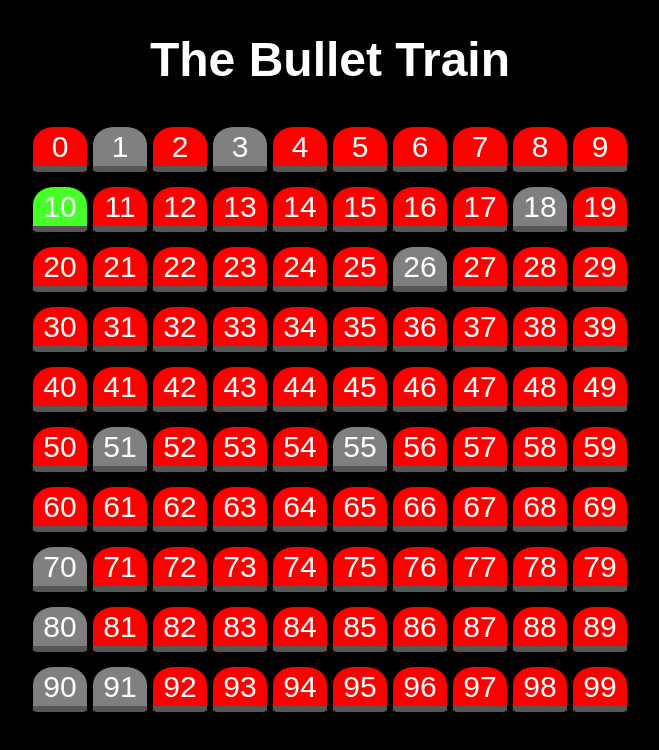
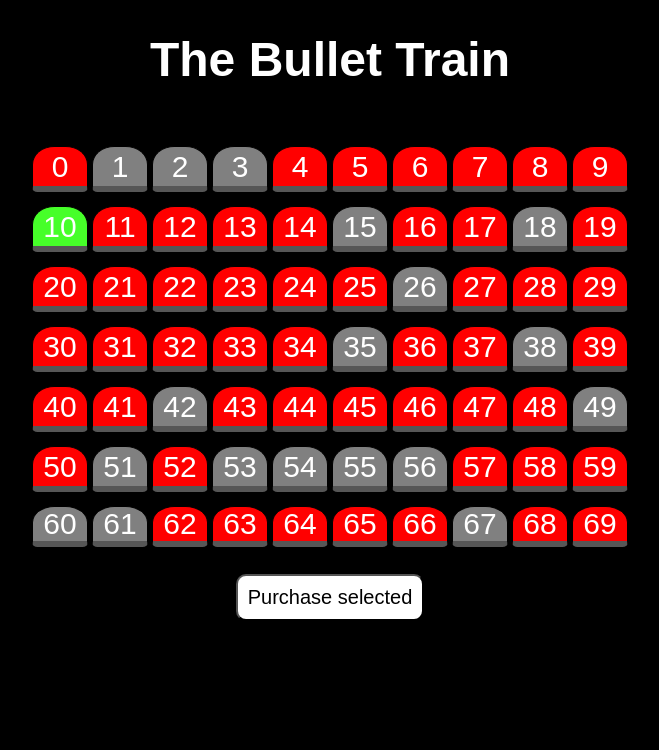
Before and after one commit to dnitra/cinema_seats, a plain HTML site: page index.html in a window 1280 px wide. Both pictures are taken after a click on the element "10". Shown: the whole page, without its empty margins (310-969 px from the left). Drawn offline with Linux system fonts and the light colour scheme.

Commit message:
improved styling, added button

```diff
--- a/index.html
+++ b/index.html
@@ -13,6 +13,9 @@
     <h1>The Bullet Train</h1>
     <div class="container"></div>
 
+
+    <button>Purchase selected</button>
+
     <form class="purchase">
 
     </form>
--- a/script.js
+++ b/script.js
@@ -1,11 +1,13 @@
 const container = document.querySelector(".container");
-let nRows = 10;
+const form = document.querySelector("form");
+let nRows = 7;
 let nColumns = 10;
 // nRows++
 // nColumns++
 let random = () => {
   let number = Math.round(Math.random() * 10);
-  if (number <= 8) return "red";
+  if (number <= 6) return "occupied";
+  else return "";
 };
 for (let i = 0; i < nRows * nColumns; i++) {
   container.innerHTML += `<div  class="item ${random()}"><p>${i}</p></div>`;
@@ -19,6 +21,21 @@ const getSeatNumber = (number) => {
   return `${row(number)}${column(number)}`;
 };
 
+container.addEventListener("mouseover", () => {
+    items.forEach((item) => {
+
+    if (item.classList.contains("occupied")) {
+      item.classList.add("scaled");
+    }
+  });
+});
+container.addEventListener("mouseleave", () => {
+  items.forEach((item) => {
+    if (item.classList.contains("scaled")) {
+      item.classList.remove("scaled");
+    }
+  });
+});
 items.forEach((item) =>
   item.addEventListener("mouseover", (event) => {
     if (!isNaN(event.target.firstChild.textContent[0])) {
@@ -35,14 +52,16 @@ items.forEach((item) =>
     item.target.firstChild.textContent = oldNumber;
   })
 );
-items.forEach(
-  (item) =>
-    (item.onclick = function (event) {
-      console.log(this);
-      if (!this.classList.contains("selected")) {
-        this.classList.add("selected");
-      } else {
-        this.classList.remove("selected");
-      }
+items.forEach((item) => {
+    item.addEventListener("click", function (event) {
+        console.log(this);
+        if (
+            !this.classList.contains("selected") &&
+            !this.classList.contains("occupied")
+        ) {
+            this.classList.add("selected");
+        } else {
+            this.classList.remove("selected");
+        }
     })
-);
+});
--- a/style.css
+++ b/style.css
@@ -10,6 +10,9 @@ body {
   margin: 0;
   background-color: black;
   font-family: sans-serif;
+  display: flex;
+  flex-direction: column;
+  align-items: center;
 }
 
 .container {
@@ -17,7 +20,7 @@ body {
   width: 600px;
 
   display: grid;
-  grid-template-rows: repeat(10, 60px);
+  grid-template-rows: repeat(6, 60px);
   grid-template-columns: repeat(10, 60px);
   transition: 0.5s;
 }
@@ -39,10 +42,6 @@ body {
   align-items: center;
   border-bottom: 6px solid rgb(86, 86, 86);
 }
-.container:hover .item:not(:hover) {
-  scale: 0.8;
-  opacity: 0.5;
-}
 
 .item:hover {
   cursor: pointer;
@@ -50,25 +49,38 @@ body {
   opacity: 1;
 }
 
-p{
+p {
   transition: 0.5s;
   margin: 0;
 }
-.bottom{
+.bottom {
   background-color: rgb(77, 77, 77);
   width: 90%;
   height: 20%;
   border-radius: 10px;
 }
 
-.selected{
+.selected {
   background-color: rgb(70, 255, 41);
 }
+.item:active {
+  scale: 0.8;
+}
 
-.red{
+.occupied {
   background-color: red;
 }
-form{
+.scaled {
+  scale: 0.8;
+  opacity: 0.5;
+}
+.scaled:hover {
+  scale: 0.8;
+  opacity: 0.5;
+  cursor: not-allowed;
+}
+
+form {
   display: none;
   position: absolute;
   z-index: 1;
@@ -78,8 +90,23 @@ form{
   left: 20%;
   background-color: white;
 }
-h1{
+h1 {
   color: white;
   text-align: center;
   font-size: 3rem;
 }
+
+button {
+  background-color: white;
+  outline: none;
+  font-size: 20px;
+  padding: 10px;
+  border-radius: 10px;
+  transition: 0.5s;
+}
+button:hover {
+  scale: 1.2;
+}
+button:active {
+  scale: 1;
+}
```
Lines whose indentation alone changed are shown as unchanged.
